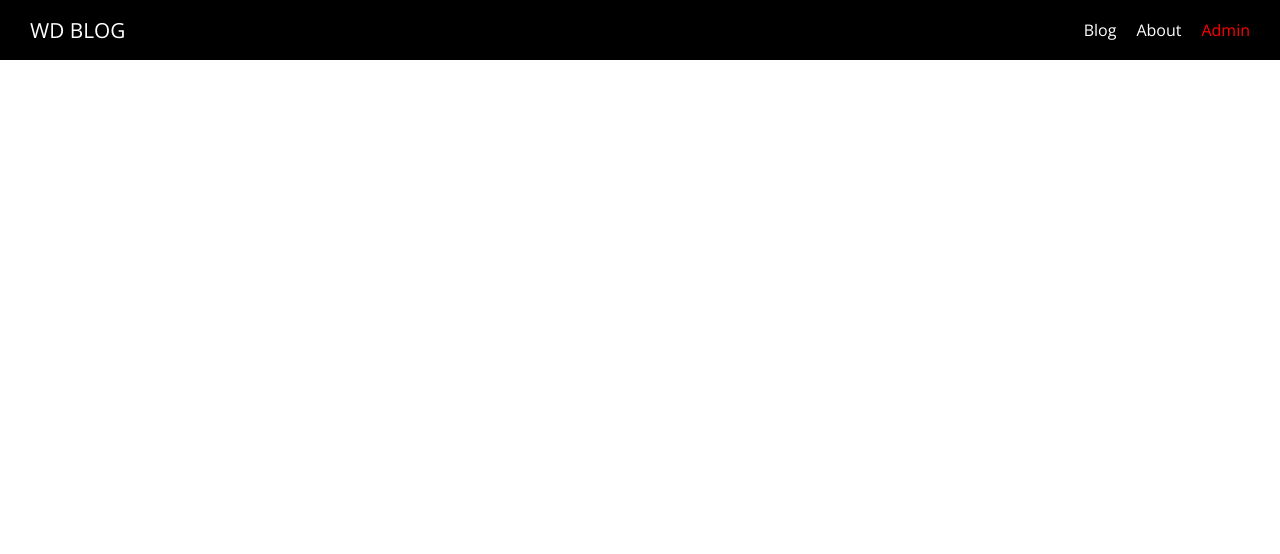
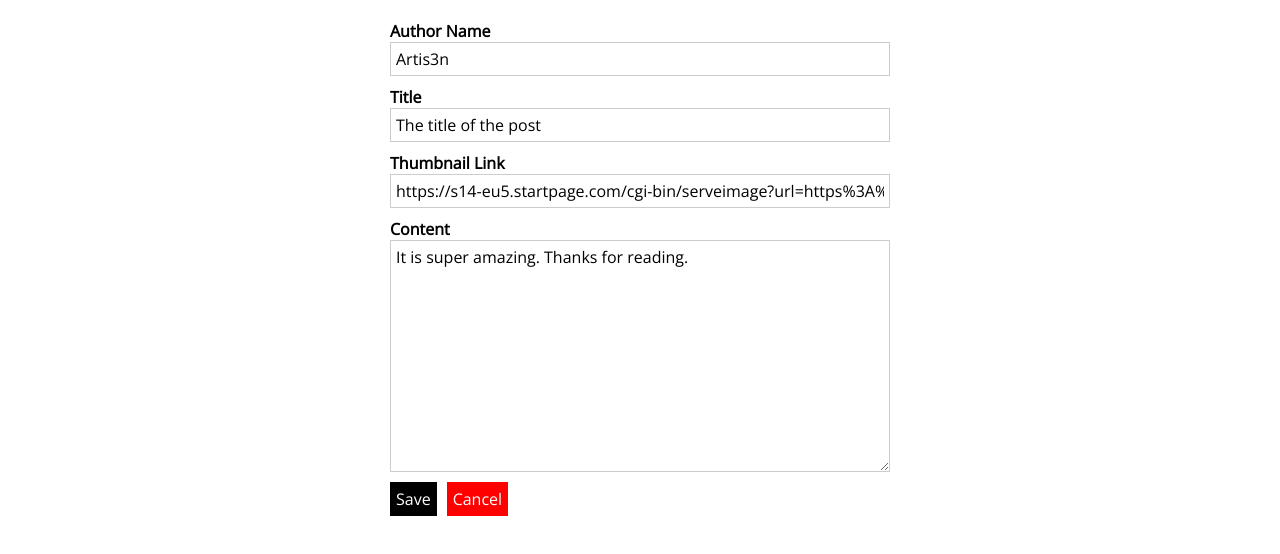
Before and after one commit to artis3n/learn_nuxt, a Nuxt app in the folder project-blog/: page /admin/1 in a window 1280 px wide. Shown: the top 554 px of the page. Built offline with nearby package versions, Linux system fonts and the light colour scheme.

Commit message:
Setting up the blog

```diff
--- /dev/null
+++ b/project-blog/components/Admin/AdminPostForm.vue
@@ -0,0 +1,59 @@
+<template>
+  <form @submit.prevent="onSave">
+    <app-input-control v-model="editedPost.author">Author Name</app-input-control>
+    <app-input-control v-model="editedPost.title">Title</app-input-control>
+    <app-input-control v-model="editedPost.thumbnailLink">Thumbnail Link</app-input-control>
+
+    <app-input-control control-type="textarea" v-model="editedPost.content">Content</app-input-control>
+
+    <app-button type="submit">Save</app-button>
+    <app-button
+      type="button"
+      style="margin-left: 10px"
+      btn-style="cancel"
+      @click="onCancel"
+    >Cancel</app-button>
+  </form>
+</template>
+
+<script>
+  import AppInputControl from '~/components/UI/AppControlInput'
+  import AppButton from '~/components/UI/AppButton'
+
+  export default {
+    name: 'AdminPostForm',
+    components: {
+      AppButton,
+      AppInputControl,
+    },
+    props: {
+      post: {
+        type: Object,
+        required: false,
+      },
+    },
+    data() {
+      return {
+        editedPost: this.post ? { ...this.post } : {
+          author: '',
+          title: '',
+          thumbnailLink: '',
+        },
+      }
+    },
+
+    methods: {
+      onSave() {
+        console.log(this.editedPost)
+      },
+
+      onCancel() {
+        this.$router.push('/admin')
+      }
+    }
+  }
+</script>
+
+<style scoped>
+
+</style>
--- a/project-blog/components/Posts/PostList.vue
+++ b/project-blog/components/Posts/PostList.vue
@@ -4,17 +4,23 @@
       id="1"
       thumbnail="https://s14-eu5.startpage.com/cgi-bin/serveimage?url=https%3A%2F%2Fi.ytimg.com%2Fvi%2F_1GLCEPezxk%2Fmaxresdefault.jpg&sp=3ac875bad39b3263c14e485a37d539e5&anticache=720150"
       title="Hello There!"
-      preview-text="This is my first post."/>
+      preview-text="This is my first post."
+      :is-admin="isAdmin"
+    />
     <post-preview
       id="2"
       thumbnail="https://s14-eu5.startpage.com/cgi-bin/serveimage?url=https%3A%2F%2Fi.ytimg.com%2Fvi%2F_1GLCEPezxk%2Fmaxresdefault.jpg&sp=3ac875bad39b3263c14e485a37d539e5&anticache=720150"
       title="Hello There Again!"
-      preview-text="This is my second post."/>
+      preview-text="This is my second post."
+      :is-admin="isAdmin"
+    />
     <post-preview
       id="3"
       thumbnail="https://s14-eu5.startpage.com/cgi-bin/serveimage?url=https%3A%2F%2Fi.ytimg.com%2Fvi%2F_1GLCEPezxk%2Fmaxresdefault.jpg&sp=3ac875bad39b3263c14e485a37d539e5&anticache=720150"
       title="Hi!"
-      preview-text="This is my third post."/>
+      preview-text="This is my third post."
+      :is-admin="isAdmin"
+    />
   </section>
 </template>
 
@@ -25,6 +31,12 @@
     name: 'PostList',
     components: {
       PostPreview,
+    },
+    props: {
+      isAdmin: {
+        type: Boolean,
+        default: false,
+      },
     },
   }
 </script>
--- a/project-blog/components/Posts/PostPreview.vue
+++ b/project-blog/components/Posts/PostPreview.vue
@@ -1,5 +1,5 @@
 <template>
-  <nuxt-link :to="'/posts/' + id" class="post-preview">
+  <nuxt-link :to="postLink" class="post-preview">
     <article>
       <div class="post-thumbnail"
            :style="{ backgroundImage: `url('${thumbnail}')` }"
@@ -32,7 +32,21 @@
         type: String,
         required: true,
       },
+      isAdmin: {
+        type: Boolean,
+        required: true,
+      },
     },
+
+    computed: {
+      postLink() {
+        const routeMap = {
+          true: '/admin',
+          false: '/posts'
+        }
+        return `${routeMap[this.isAdmin]}/${this.id}`
+      }
+    }
   }
 </script>
 
--- /dev/null
+++ b/project-blog/components/UI/AppButton.vue
@@ -0,0 +1,63 @@
+<template>
+  <button
+    class="button"
+    :class="btnStyle"
+    v-bind="$attrs"
+    v-on="$listeners"><slot /></button>
+</template>
+
+<script>
+export default {
+  name: 'AppButton',
+  props: {
+    btnStyle: {
+      type: String,
+      default: ''
+    }
+  }
+}
+</script>
+
+
+<style scoped>
+.button {
+  font: inherit;
+  background-color: black;
+  color: white;
+  padding: 5px;
+  cursor: pointer;
+  border: 1px solid black;
+}
+
+.button:hover,
+.button:active {
+  background-color: rgb(51, 51, 51);
+  border: 1px solid black;
+}
+
+.inverted {
+  background-color: white;
+  color: black;
+  border: 1px solid transparent;
+}
+
+.inverted:hover,
+.inverted:active {
+  color: #ccc;
+  background-color: white;
+  border: 1px solid transparent;
+}
+
+.cancel {
+  background-color: red;
+  color: white;
+  border: 1px solid transparent;
+}
+
+.cancel:hover,
+.cancel:active {
+  background-color: salmon;
+  border: 1px solid transparent;
+  color: white;
+}
+</style>
--- /dev/null
+++ b/project-blog/components/UI/AppControlInput.vue
@@ -0,0 +1,58 @@
+<template>
+  <div class="input-control">
+    <label><slot /></label>
+    <input
+      v-if="controlType === 'input'"
+      v-bind="$attrs"
+      :value="value"
+      @input="$emit('input', $event.target.value)">
+    <textarea
+      v-if="controlType === 'textarea'"
+      rows="10"
+      :value="value"
+      @input="$emit('input', $event.target.value)"></textarea>
+  </div>
+</template>
+
+<script>
+export default {
+  name: 'AppInputControl',
+  props: {
+    controlType: {
+      type: String,
+      default: 'input'
+    },
+    value: {
+      type: String,
+      default: ''
+    }
+  }
+}
+</script>
+
+<style scoped>
+.input-control {
+  margin: 10px 0;
+}
+
+.input-control label {
+  display: block;
+  font-weight: bold;
+}
+
+.input-control input,
+.input-control textarea {
+  display: block;
+  width: 100%;
+  box-sizing: border-box;
+  font: inherit;
+  border: 1px solid #ccc;
+  padding: 5px;
+}
+
+.input-control input:focus,
+.input-control textarea:focus {
+  background-color: #eee;
+  outline: none;
+}
+</style>
--- /dev/null
+++ b/project-blog/layouts/admin.vue
@@ -0,0 +1,18 @@
+<template>
+  <div>
+    <nuxt />
+  </div>
+</template>
+
+<script>
+</script>
+
+<style>
+  html {
+    font-family: 'Open Sans', sans-serif;
+  }
+
+  body {
+    margin: 0;
+  }
+</style>
--- /dev/null
+++ b/project-blog/layouts/error.vue
@@ -0,0 +1,20 @@
+<template>
+  <div class="error-page">
+    <h1>Oops, something went wrong!</h1>
+    <p>Back to <a href="/">safety</a></p>
+  </div>
+</template>
+
+<script>
+</script>
+
+<style scoped>
+  .error-page {
+    text-align: center;
+  }
+
+  .error-page a {
+    text-decoration: none;
+    color: red;
+  }
+</style>
--- /dev/null
+++ b/project-blog/pages/admin/_postId/index.vue
@@ -0,0 +1,40 @@
+<template>
+  <div class="admin-post-page">
+    <section class="update-form">
+      <admin-post-form :post="loadedPost" />
+    </section>
+  </div>
+</template>
+
+<script>
+  import AdminPostForm from '~/components/Admin/AdminPostForm'
+  export default {
+    layout: 'admin',
+    components: {
+      AdminPostForm
+    },
+    data() {
+      return {
+        loadedPost: {
+          author: 'Artis3n',
+          title: 'The title of the post',
+          content: 'It is super amazing. Thanks for reading.',
+          thumbnailLink: 'https://s14-eu5.startpage.com/cgi-bin/serveimage?url=https%3A%2F%2Fi.ytimg.com%2Fvi%2F_1GLCEPezxk%2Fmaxresdefault.jpg&sp=3ac875bad39b3263c14e485a37d539e5&anticache=720150',
+        }
+      }
+    },
+  }
+</script>
+
+<style scoped>
+  .update-form {
+    width: 90%;
+    margin: 20px auto;
+  }
+
+  @media (min-width: 768px) {
+    .update-form {
+      width: 500px;
+    }
+  }
+</style>
--- /dev/null
+++ b/project-blog/pages/admin/auth/index.vue
@@ -0,0 +1,50 @@
+<template>
+  <div class="admin-auth-page">
+    <div class="auth-container">
+      <form>
+        <app-input-control type="email">E-mail Address</app-input-control>
+        <app-input-control type="password">Password</app-input-control>
+        <app-button type="submit">{{ isLogin ? 'Login' : 'Sign Up'}}</app-button>
+        <app-button
+          type="button"
+          btn-style="inverted"
+          style="margin-left: 10px"
+          @click="isLogin = !isLogin">Switch to {{ isLogin ? 'Signup' : 'Login' }}</app-button>
+      </form>
+    </div>
+  </div>
+</template>
+
+<script>
+  import AppInputControl from '~/components/UI/AppControlInput'
+  import AppButton from '~/components/UI/AppButton'
+  export default {
+    name: 'AdminAuthPage',
+    layout: 'admin',
+    components: {
+      AppButton,
+      AppInputControl,
+    },
+    data() {
+      return {
+        isLogin: true,
+      }
+    },
+  }
+</script>
+
+<style scoped>
+  .admin-auth-page {
+    padding: 20px;
+  }
+
+  .auth-container {
+    border: 1px solid #ccc;
+    border-radius: 5px;
+    box-shadow: 0 2px 2px #ccc;
+    width: 300px;
+    margin: auto;
+    padding: 10px;
+    box-sizing: border-box;
+  }
+</style>
--- /dev/null
+++ b/project-blog/pages/admin/index.vue
@@ -0,0 +1,40 @@
+<template>
+  <div class="admin-page">
+    <section class="new-post">
+      <app-button @click="$router.push('/admin/new-post')">Create Post</app-button>
+    </section>
+    <section class="existing-posts">
+      <h1>Existing Posts</h1>
+      <PostList is-admin />
+    </section>
+  </div>
+</template>
+
+<script>
+  import PostList from '~/components/Posts/PostList'
+  import AppButton from '~/components/UI/AppButton'
+
+  export default {
+    layout: 'admin',
+    components: {
+      AppButton,
+      PostList,
+    }
+  }
+</script>
+
+<style scoped>
+  .admin-page {
+    padding: 20px;
+  }
+
+  .new-post {
+    text-align: center;
+    border-bottom: 2px solid #ccc;
+    padding-bottom: 10px;
+  }
+
+  .existing-posts {
+    text-align: center;
+  }
+</style>
--- /dev/null
+++ b/project-blog/pages/admin/new-post/index.vue
@@ -0,0 +1,31 @@
+<template>
+  <div class="admin-new-post-page">
+    <section class="new-post-form">
+      <admin-post-form />
+    </section>
+  </div>
+</template>
+
+<script>
+  import AdminPostForm from '~/components/Admin/AdminPostForm'
+
+  export default {
+    layout: 'admin',
+    components: {
+      AdminPostForm,
+    },
+  }
+</script>
+
+<style scoped>
+  .new-post-form {
+    width: 98%;
+    margin: 20px auto;
+  }
+
+  @media (min-width: 768px) {
+    .new-post-form {
+      width: 500px;
+    }
+  }
+</style>
```
